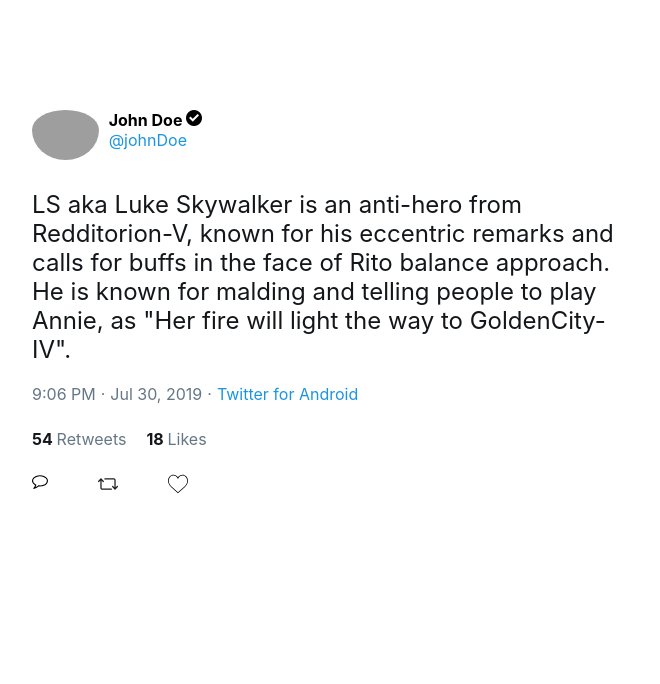
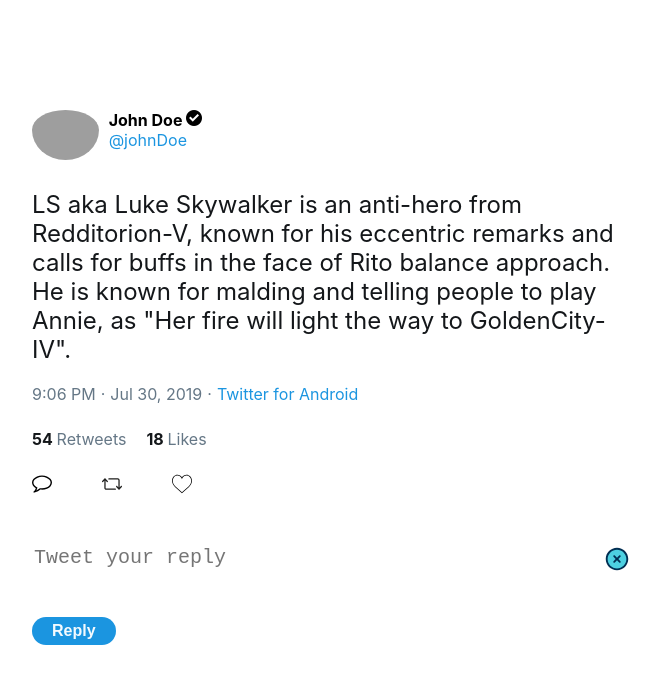
Before and after one commit to GeorgeCr/add-comments-app, a React (Create React App) app: page / in a window 1280 px wide. Shown: the top 684 px of the page, without its empty margins (308-968 px from the left). Built offline with nearby package versions, Linux system fonts and the light colour scheme; grey boxes are pictures that could not be loaded.

Commit message:
Style comment component, started passing the comment data through props
(should restart it from scratch though)

```diff
--- a/src/App.js
+++ b/src/App.js
@@ -1,6 +1,6 @@
 import React, { Component } from 'react';
 import Tweet from './components/Tweet/Tweet';
-// import Comment from './components/Comment/Comment';
+import Comment from './components/Comment/Comment';
 import './App.scss';
 
 
@@ -9,6 +9,7 @@ class App extends Component {
         return (
             <div className="app">
                 <Tweet data={this.props.data} />
+                <Comment />
                 {/* <div>Icons made by <a href="https://www.flaticon.com/authors/dave-gandy" title="Dave Gandy">Dave Gandy</a> from <a href="https://www.flaticon.com/"                 title="Flaticon">www.flaticon.com</a> is licensed by <a href="http://creativecommons.org/licenses/by/3.0/"                 title="Creative Commons BY 3.0" target="_blank">CC 3.0 BY</a></div> */}
                 {/* <div>Icons made by <a href="https://www.flaticon.com/authors/smashicons" title="Smashicons">Smashicons</a> from <a href="https://www.flaticon.com/"             title="Flaticon">www.flaticon.com</a> is licensed by <a href="http://creativecommons.org/licenses/by/3.0/"             title="Creative Commons BY 3.0" target="_blank">CC 3.0 BY</a></div> */}
                 {/* <div>Icons made by <a href="https://www.flaticon.com/authors/hadrien" title="Hadrien">Hadrien</a> from <a href="https://www.flaticon.com/"                 title="Flaticon">www.flaticon.com</a> is licensed by <a href="http://creativecommons.org/licenses/by/3.0/"                 title="Creative Commons BY 3.0" target="_blank">CC 3.0 BY</a></div> */}
--- a/src/_variables.scss
+++ b/src/_variables.scss
@@ -1,3 +1,5 @@
 $main-blue-color: #1B95E0;
 $main-text-color: #14171A;
 $secondary-text-color: #657786;
+$button-background-color: #4DD0E1;
+$button-text-color: #F3FAFE;
--- /dev/null
+++ b/src/components/Comment/CloseComment.js
@@ -0,0 +1,21 @@
+import React, { Component } from 'react';
+
+class CloseComment extends Component {
+    constructor(props) {
+        super(props);
+
+        this.state = {
+            onGoing: false
+        };
+    }
+
+    render() {
+        return (
+            <div className="close-button">
+                <img src={require('../../assets/img/closeWindow.svg')} alt="close-winow" />
+            </div>
+        )
+    }
+}
+
+export default CloseComment;
--- a/src/components/Comment/Comment.js
+++ b/src/components/Comment/Comment.js
@@ -1,12 +1,13 @@
 import React, { Component } from 'react';
 import CommentBody from './CommentBody';
 import CommentFooter from './CommentFooter';
+import './style/style.scss';
 
 
 class Comment extends Component {
     render() {
         return (
-            <div>
+            <div className="comment">
                 <CommentBody />
                 <CommentFooter />
             </div>
--- a/src/components/Comment/CommentBody.js
+++ b/src/components/Comment/CommentBody.js
@@ -1,10 +1,17 @@
 import React, { Component } from 'react';
+import CloseComment from './CloseComment';
 
 class CommentBody extends Component {
     render() {
         return (
             <div>
-
+                <form>
+                    <div className="comment-interaction">
+                        <textarea rows="3" columns="50" placeholder="Tweet your reply" />
+                        <CloseComment />
+                    </div>
+                    <input className="reply-button" type="button" value="Reply" />
+                </form>
             </div>
         )
     }
--- /dev/null
+++ b/src/components/Comment/style/style.scss
@@ -0,0 +1,43 @@
+@import '../../../variables';
+
+.comment {
+    margin-top: 50px;
+
+    &-interaction {
+        display: flex;
+        justify-content: space-between;
+    }
+
+    textarea {
+        border:none;
+        background-image: none;
+        background-color:transparent;
+        -webkit-box-shadow: none;
+        -moz-box-shadow: none;
+        box-shadow: none;
+        font-size: 20px;
+        outline: none;
+        resize: none;
+        width: 500px;
+    }
+
+    .close-button {
+        cursor: pointer;
+
+        & img {
+            height: 30px;
+        }
+    }
+
+    .reply-button {
+        background-color: $main-blue-color;
+        border: 0;
+        border-radius: 9999px;
+        color: $button-text-color;
+        cursor: pointer;
+        font-size: 16px;
+        font-weight: 800;
+        outline: 0;
+        padding: 5px 20px;
+    }
+}
--- a/src/components/Tweet/Tweet.js
+++ b/src/components/Tweet/Tweet.js
@@ -41,13 +41,17 @@ class Tweet extends Component {
         this.setState({currentState});
     }
 
+    registerComment = (comment) => {
+
+    }
+
 
     render() {
         return (
             <div>
                 <UserInfo userInfo={this.getUserInfoData} />
                 <TweetBody tweetBody={this.getTweetBodyData} />
-                <TweetFooter tweetFooter={this.getTweetFooterData} getRetweet={this.registerRetweet} getLike={this.registerLike} />
+                <TweetFooter tweetFooter={this.getTweetFooterData} getRetweet={this.registerRetweet} getLike={this.registerLike} getComment={this.registerComment} />
             </div>
         )
     }
--- a/src/components/Tweet/TweetFooter/TweetFooter.js
+++ b/src/components/Tweet/TweetFooter/TweetFooter.js
@@ -13,6 +13,10 @@ class TweetFooter extends Component {
         this.props.getLike(like);
     }
 
+    attemptComment = () => {
+        this.props.getComment();
+    }
+
     render() {
         const { tweetContent, tweetTime, tweetDate, tweetDevice, ...tweetLikes} = this.props.tweetFooter();
         const tweetDateTime = { tweetTime, tweetDate, tweetDevice };
@@ -20,7 +24,7 @@ class TweetFooter extends Component {
             <div>
                 <TweetFooterDate tweetTimeDevice={tweetDateTime} />
                 <TweetFooterLikes tweetLikesRetweets={tweetLikes} />
-                <TweetFooterInteract passRetweet={this.sendRetweet} passLike={this.sendLike} />
+                <TweetFooterInteract passRetweet={this.sendRetweet} passLike={this.sendLike} passComment={this.attemptComment} />
         </div>
         )
     }
--- a/src/components/Tweet/TweetFooter/TweetFooterInteract.js
+++ b/src/components/Tweet/TweetFooter/TweetFooterInteract.js
@@ -7,7 +7,8 @@ class TweetFooterInteract extends Component {
 
         this.state = {
             liked: false,
-            retweeted: false
+            retweeted: false,
+            // commenting: false
         }
     }
 
@@ -32,10 +33,19 @@ class TweetFooterInteract extends Component {
         this.props.passRetweet(retweetIndicator);
     }
 
+    handleCommentClick = () => {
+        this.setState({
+            commenting: !this.state.commenting
+        });
+        if (this.state.commenting) {
+            this.props.passComment();
+        }
+    }
+
     render() {
         return (
             <div className="tweet-footer-interact">
-                <img className="comment-icon" src={require('../../../assets/img/comment-icon.svg')} alt="comment-icon" />
+                <img onClick={this.handleCommentClick} className="comment-icon" src={require('../../../assets/img/comment-icon.svg')} alt="comment-icon" />
                 <img onClick={this.handleRetweetClick}
                 className="retweet-icon"
                 src={this.state.retweeted ? require('../../../assets/img/retweet.svg') : require('../../../assets/img/unretweet.svg')}
--- a/src/components/Tweet/style/style.scss
+++ b/src/components/Tweet/style/style.scss
@@ -64,7 +64,7 @@
     }
 
     & img.comment-icon {
-        height: 16px;
+        height: 20px;
     }
 
     & img.retweet-icon, & img.like-icon {
```
Also changed, not shown: src/assets/img/closeWindow.svg (added).
